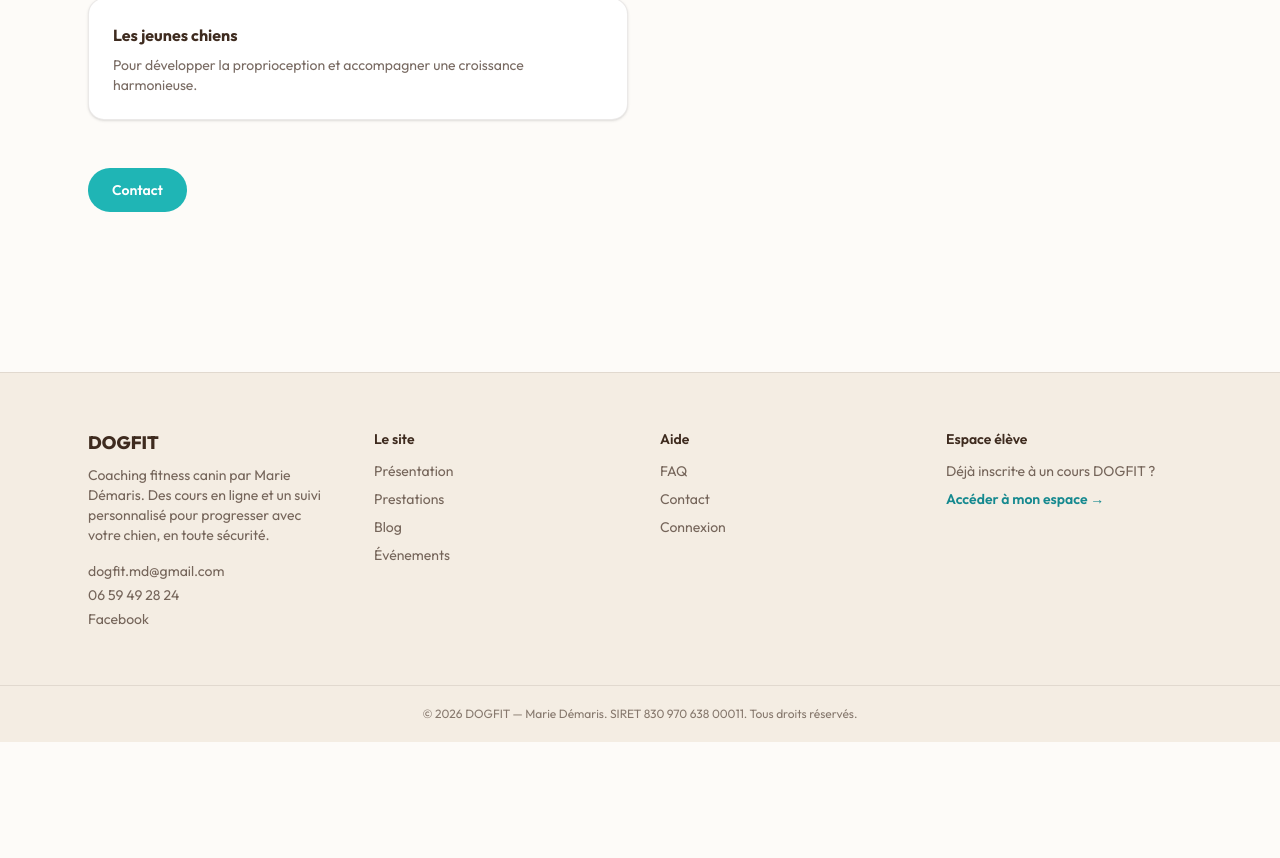
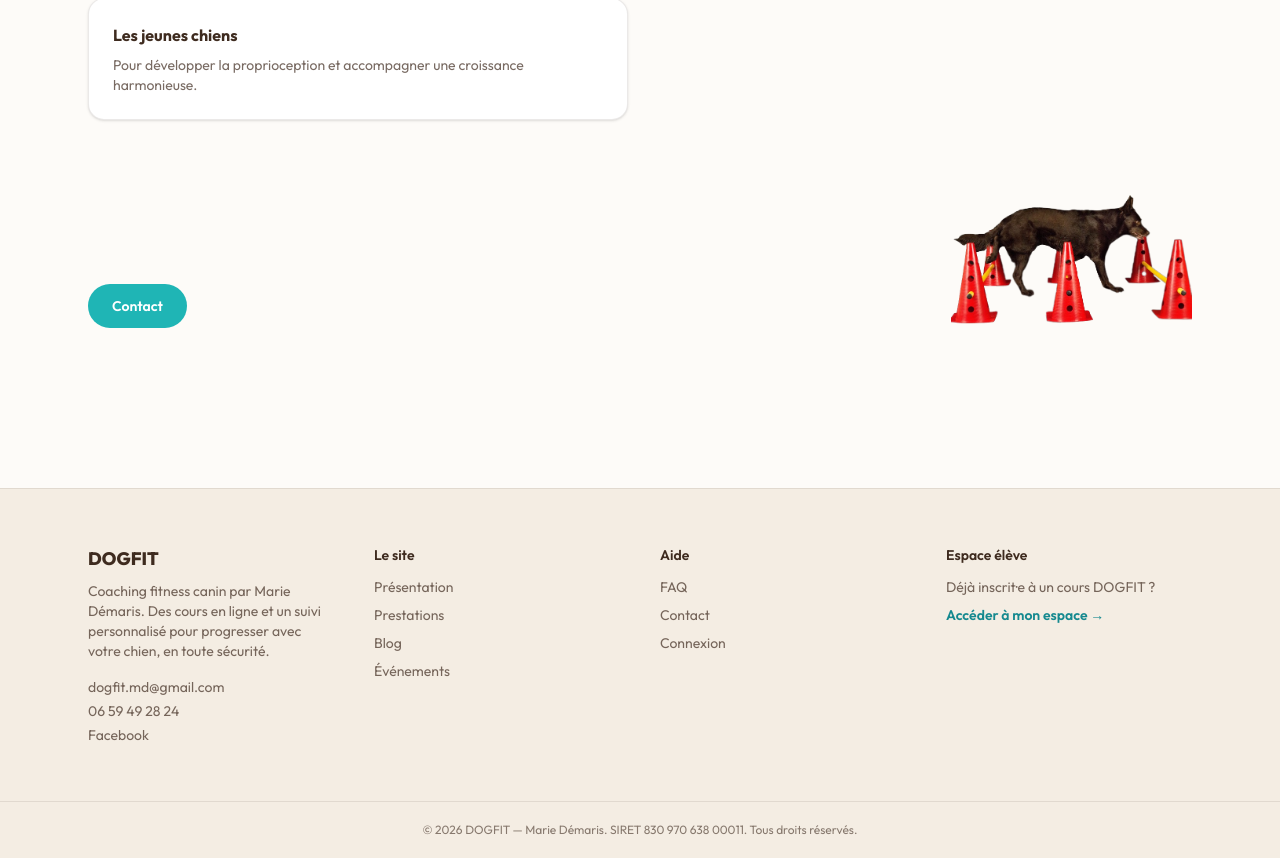
Before and after one commit to caro-commits/dogfit, a Next.js app: page /fitness-canin in a window 1280 px wide. Shown: the part 1587-2445 px from the top of the page. Before the commit the page ends 2329 px from the top, so only its background shows below. Built offline with nearby package versions, Linux system fonts and the light colour scheme.

Commit message:
Add red-cones agility photo bottom-right at the end of the page

```diff
--- a/app/(public)/fitness-canin/page.tsx
+++ b/app/(public)/fitness-canin/page.tsx
@@ -145,8 +145,15 @@ export default function FitnessCaninPage() {
         ))}
       </div>
 
-      <div className="mt-12">
+      <div className="mt-12 flex flex-wrap items-end justify-between gap-6">
         <LinkButton href="/contact">Contact</LinkButton>
+        <Image
+          src="/fitness-canin/chien-cones-agility.png"
+          alt="Chien slalomant entre des plots d'agility"
+          width={600}
+          height={400}
+          className="h-32 w-auto object-contain sm:h-40"
+        />
       </div>
     </Container>
   );
```
Also changed, not shown: public/fitness-canin/chien-cones-agility.png (added).
